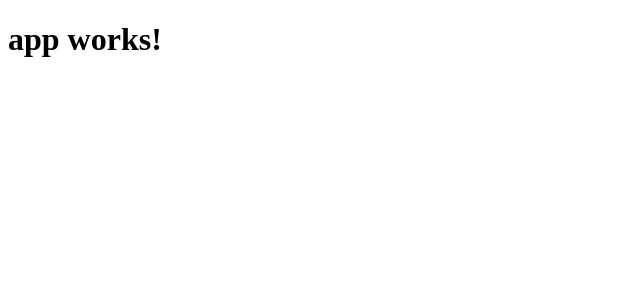
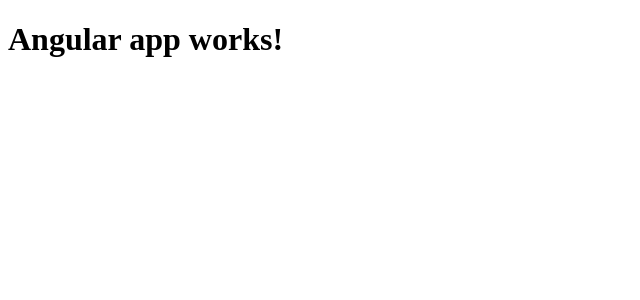
Before and after one commit to fer77/Angular, an Angular app in the folder ecommerce-app/hello-world/: page / in a window 1280 px wide. Shown: the top 300 px of the page, without its empty margins (0-640 px from the left). Built offline with nearby package versions, Linux system fonts and the light colour scheme.

Commit message:
hot module replacement

```diff
--- a/ecommerce-app/hello-world/src/app/app.component.ts
+++ b/ecommerce-app/hello-world/src/app/app.component.ts
@@ -6,5 +6,5 @@
   styleUrls: ['./app.component.css']
 })
 export class AppComponent {
-  title = 'app works!';
+  title = 'Angular app works!';
 }
```
